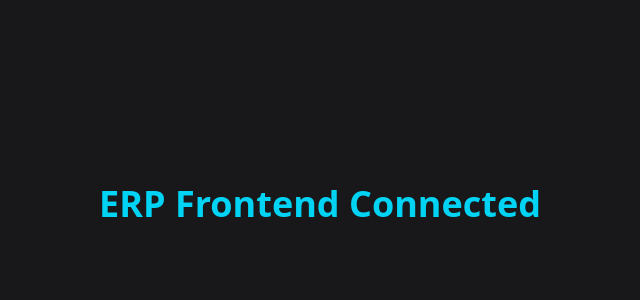
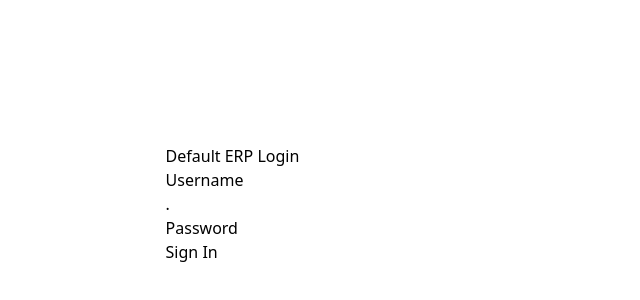
Before and after one commit to mhmdinan/erp-FASTAPI_NEXT, a React app in the folder frontend/: page /login in a window 1280 px wide. Shown: the part 196-496 px from the top of the page, without its empty margins (320-960 px from the left). Built offline with nearby package versions, Linux system fonts and the light colour scheme; no server answers; the HTML template or start-up script is replaced by a standard one.

Commit message:
made basic login page

```diff
--- a/frontend/src/App.tsx
+++ b/frontend/src/App.tsx
@@ -1,13 +1,30 @@
-import './App.css'
+import { BrowserRouter, Navigate, Route, Routes } from 'react-router-dom';
+import LoginPage from './features/auth/LoginPage';
+import {CONFIG} from './core/config';
+import { useEffect } from 'react';
 
 function App() {
+  useEffect(() => {
+    document.title = `${CONFIG.COMPANY_NAME} | ${CONFIG.APP_TITLE}`;
+  }, []);
+
+  const isAuthenticated = !!localStorage.getItem('token');
+
+
   return (
-    <div className="flex h-screen items-center justify-center bg-zinc-900">
-      <h1 className="text-4xl font-bold text-cyan-400">
-        ERP Frontend Connected
-      </h1>
-    </div>
-  )
+    <BrowserRouter>
+      <Routes>
+        <Route
+          path="/"
+          element={isAuthenticated ? <Navigate to="/dashboard" /> : <Navigate to="/login" />}
+          />
+
+          <Route path="login" element={<LoginPage />}/>
+
+
+      </Routes>
+    </BrowserRouter>
+  );
 }
 
 export default App
--- /dev/null
+++ b/frontend/src/core/config.ts
@@ -0,0 +1,5 @@
+export const CONFIG = {
+  COMPANY_NAME: import.meta.env.VITE_COMPANY_NAME || 'Default ERP',
+  APP_TITLE: import.meta.env.VITE_APP_TITLE || 'ERP System',
+  API_BASE_URL: import.meta.env.VITE_API_URL || 'http://localhost:8000/api/v1',
+};
--- /dev/null
+++ b/frontend/src/features/auth/LoginPage.tsx
@@ -0,0 +1,68 @@
+import { zodResolver } from '@hookform/resolvers/zod';
+import { useForm } from 'react-hook-form';
+import { useNavigate } from 'react-router-dom';
+import * as z from 'zod';
+import { apiClient } from '../../lib/api-client';
+import {CONFIG} from '../../core/config';
+
+const loginSchema = z.object({
+    username: z.string().min(1, "username is required"),
+    password: z.string().min(6, "Password must atleast be 6 characters"),
+});
+
+type loginFormValues = z.infer<typeof loginSchema>;
+
+export default function LoginPage() {{
+    const navigate = useNavigate();
+    const {register, handleSubmit, formState: {errors, isSubmitting}} = useForm<loginFormValues>({
+        resolver: zodResolver(loginSchema),
+    });
+
+    const onSubmit = async (data: loginFormValues) => {
+        try {
+            const formData = new FormData();
+            formData.append('username', data.username);
+            formData.append('password', data.password);
+
+            const response = await apiClient.post('/login', formData);
+
+            localStorage.setItem('token', response.data.access_token);
+
+            navigate('/dashboard');
+        } catch (error) {
+            alert("Invalid credentials. Please check your FastAPI console");
+        }
+    };
+
+    return (
+        <div className='flex min-h-screen items-center justify-center'>
+            <div>
+                <h2>{CONFIG.COMPANY_NAME} Login</h2>
+
+                <form onSubmit={handleSubmit(onSubmit)}>
+                    <div>
+                        <label>Username</label>
+                        <input
+                        {...register('username')}
+                        />
+                        {errors.username && <p>{errors.username.message}</p>}
+                    </div>.
+                    <div>
+                        <label>Password</label>
+                        <input
+                        type='password'
+                        {...register('password')}
+                        />
+                        {errors.password && <p>{errors.password.message}</p>}
+                    </div>
+
+                    <button
+                    disabled={isSubmitting}
+                    >
+                        {isSubmitting ? 'Authenticating' : 'Sign In'}
+                    </button>
+                </form>
+            </div>
+        </div>
+    );
+}}
--- /dev/null
+++ b/frontend/src/lib/api-client.ts
@@ -0,0 +1,25 @@
+import axios from "axios";
+
+
+export const apiClient = axios.create({
+    baseURL: "http://localhost:8000/api/v1",
+});
+
+apiClient.interceptors.request.use((config) => {
+    const token =  localStorage.getItem('token');
+    if (token) {
+        config.headers.Authorization = 'Bearer ${token}';
+    }
+    return config;
+});
+
+apiClient.interceptors.response.use(
+    (response) => response,
+    (error) => {
+        if (error.response?.status === 401) {
+            localStorage.removeItem('token');
+            window.location.href = "/login"
+        }
+        return Promise.reject(error);
+    }
+);
```
